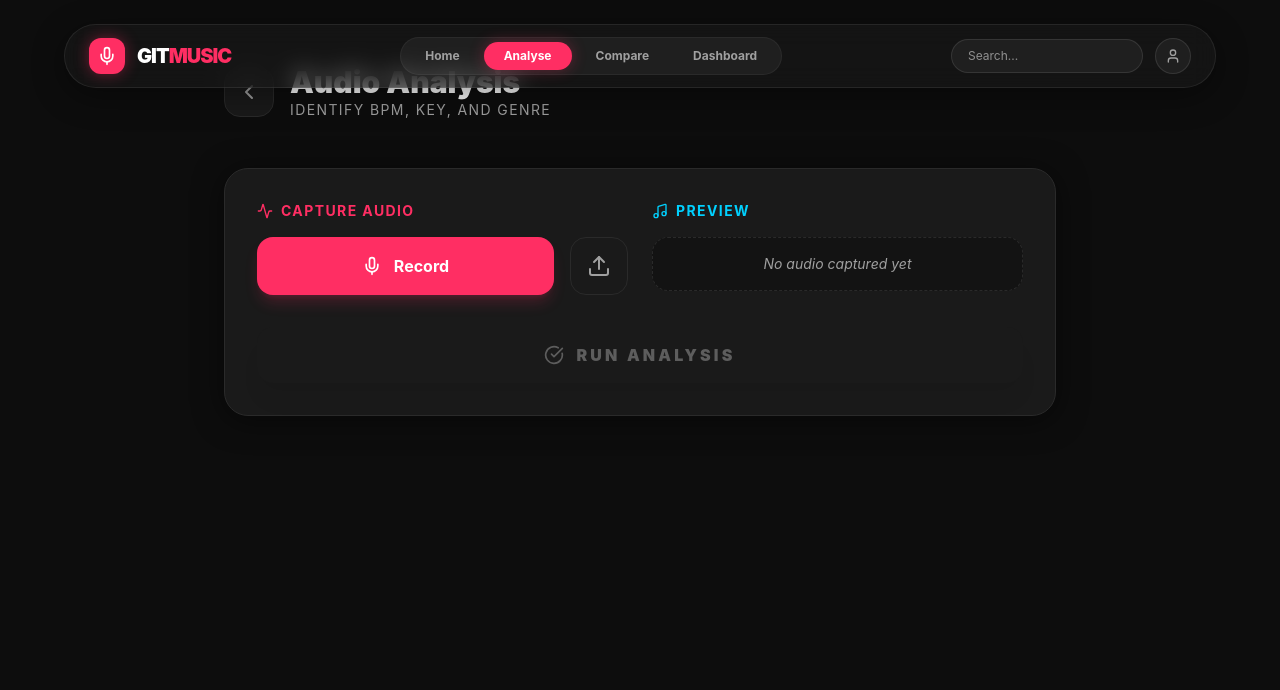
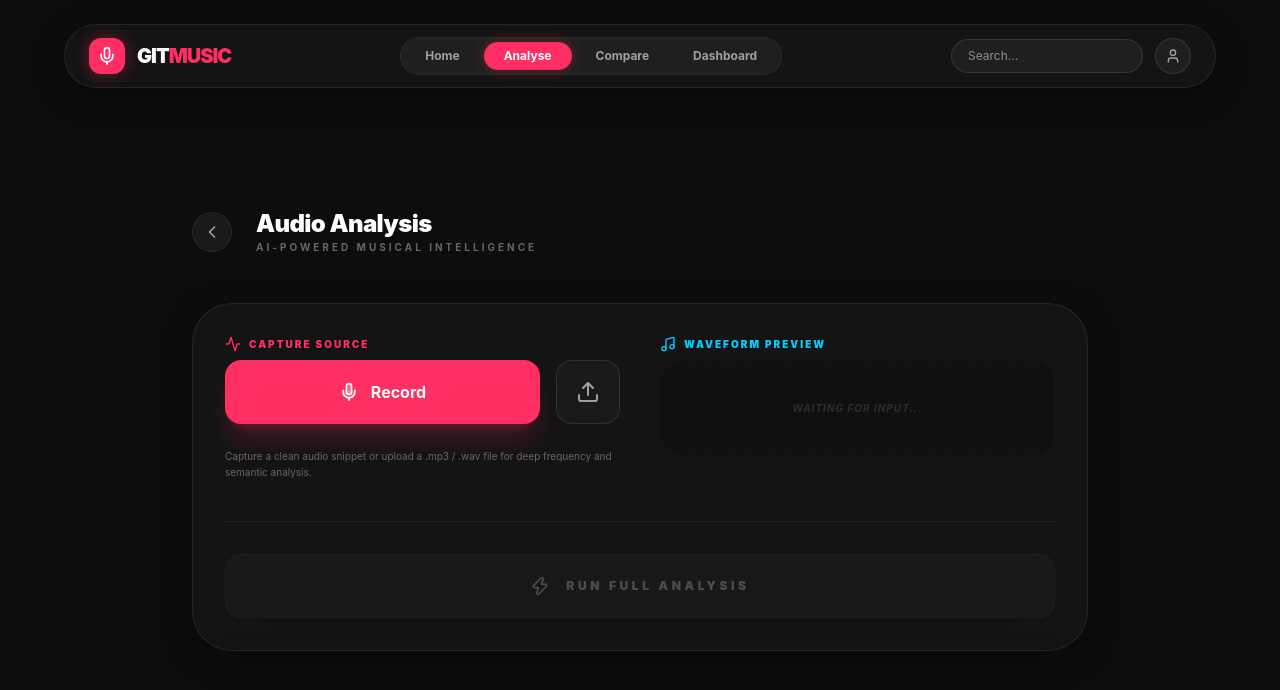
Before and after one commit to VivekGowda-BN/Git-Music, a React (Vite) app in the folder frontend/: page /analyse in a window 1280 px wide. Shown: the top 690 px of the page. Built offline with nearby package versions, Linux system fonts and the light colour scheme; no server answers.

Commit message:
A in Progress

```diff
--- a/frontend/src/App.jsx
+++ b/frontend/src/App.jsx
@@ -11,7 +11,7 @@ const API_URL = 'http://localhost:3000';
 
 function Dashboard({ recordings, filteredRecordings, selectedParentId, setSelectedParentId, handleRecordingSaved, handleDelete }) {
   return (
-    <main className="grid grid-cols-1 lg:grid-cols-3 gap-6 md:gap-10 pt-24">
+    <main className="grid grid-cols-1 lg:grid-cols-3 gap-6 md:gap-10 pt-44">
       <div className="lg:col-span-1 space-y-6 md:space-y-8">
         <div className="glass-panel p-5 md:p-8 rounded-3xl">
           <h2 className="text-lg md:text-xl font-bold mb-6 flex items-center gap-3 text-white">
--- a/frontend/src/components/AnalysePage.jsx
+++ b/frontend/src/components/AnalysePage.jsx
@@ -1,6 +1,12 @@
-import React, { useState, useRef } from 'react';
+import React, { useState, useRef, useEffect } from 'react';
 import axios from 'axios';
-import { Mic, Square, Upload, Play, Pause, Loader, ChevronLeft, CheckCircle, Music, Activity, Layers } from 'lucide-react';
+import WaveSurfer from 'wavesurfer.js';
+import { motion, AnimatePresence } from 'framer-motion';
+import {
+  Mic, Square, Upload, Activity, Music,
+  Layers, ChevronLeft, Loader, CheckCircle,
+  Zap, Play, Pause, Trash2
+} from 'lucide-react';
 import { useNavigate } from 'react-router-dom';
 
 const API_URL = 'http://localhost:3000';
@@ -13,10 +19,48 @@ function AnalysePage() {
   const [isAnalysing, setIsAnalysing] = useState(false);
   const [results, setResults] = useState(null);
   const [error, setError] = useState(null);
+  const [isPlaying, setIsPlaying] = useState(false);
 
+  const waveformRef = useRef(null);
+  const wavesurferRef = useRef(null);
   const mediaRecorderRef = useRef(null);
   const audioChunksRef = useRef([]);
   const fileInputRef = useRef(null);
+
+  // Initialize WaveSurfer
+  useEffect(() => {
+    if (waveformRef.current && audioUrl) {
+      console.log('[AnalysePage] Initializing WaveSurfer');
+      try {
+        if (wavesurferRef.current) {
+          wavesurferRef.current.destroy();
+        }
+
+        wavesurferRef.current = WaveSurfer.create({
+          container: waveformRef.current,
+          waveColor: '#2A2A2A',
+          progressColor: '#FF2E63',
+          cursorColor: 'transparent',
+          barWidth: 2,
+          barRadius: 3,
+          height: 80,
+          normalize: true,
+        });
+
+        wavesurferRef.current.load(audioUrl);
+
+        wavesurferRef.current.on('finish', () => setIsPlaying(false));
+        wavesurferRef.current.on('play', () => setIsPlaying(true));
+        wavesurferRef.current.on('pause', () => setIsPlaying(false));
+      } catch (e) {
+        console.error('[AnalysePage] WaveSurfer error:', e);
+      }
+
+      return () => {
+        if (wavesurferRef.current) wavesurferRef.current.destroy();
+      };
+    }
+  }, [audioUrl]);
 
   const startRecording = async () => {
     try {
@@ -42,7 +86,7 @@ function AnalysePage() {
       setResults(null);
     } catch (err) {
       console.error('Recording error:', err);
-      setError('Microphone access denied');
+      setError('Microphone access denied. Please check permissions.');
     }
   };
 
@@ -64,10 +108,7 @@ function AnalysePage() {
   };
 
   const analyseAudio = async () => {
-    if (!audioBlob) {
-      setError('Please record or upload audio first');
-      return;
-    }
+    if (!audioBlob) return;
 
     setIsAnalysing(true);
     setError(null);
@@ -82,145 +123,250 @@ function AnalysePage() {
       setResults(res.data);
     } catch (err) {
       console.error('Analysis error:', err);
-      setError('Failed to analyze audio. Ensure backend services are running.');
+      setError('Failed to analyze audio. Ensure Ollama and backend services are running.');
     } finally {
       setIsAnalysing(false);
     }
   };
 
+  const togglePlay = () => {
+    if (wavesurferRef.current) {
+      wavesurferRef.current.playPause();
+    }
+  };
+
+  const clearAudio = () => {
+    setAudioBlob(null);
+    setAudioUrl(null);
+    setResults(null);
+    if (wavesurferRef.current) wavesurferRef.current.destroy();
+  };
+
   return (
-    <div className="min-h-screen bg-background text-text-main p-4 sm:p-6 md:p-8 max-w-4xl mx-auto font-sans">
-      <header className="flex items-center gap-4 mb-12">
+    <div className="min-h-screen bg-background text-white pt-44 pb-20 px-4 sm:px-6 font-sans overflow-x-hidden">
+      <div className="max-w-4xl mx-auto">
+        {/* Header */}
+        <motion.header
+          initial={{ opacity: 0, y: -20 }}
+          animate={{ opacity: 1, y: 0 }}
+          className="flex items-center gap-6 mb-12"
+        >
           <button
             onClick={() => navigate('/')}
-          className="p-3 bg-surface border border-border-dim rounded-2xl hover:bg-primary/10 transition-all text-text-dim hover:text-primary"
+            className="w-10 h-10 flex items-center justify-center bg-surface border border-white/5 rounded-full hover:bg-primary/20 hover:text-primary transition-all text-text-dim"
           >
-          <ChevronLeft className="w-6 h-6" />
+            <ChevronLeft className="w-5 h-5" />
           </button>
           <div>
-          <h1 className="text-3xl font-black text-white">Audio Analysis</h1>
-          <p className="text-text-dim text-sm uppercase tracking-widest">Identify BPM, Key, and Genre</p>
+            <h1 className="text-2xl font-black tracking-tight">Audio Analysis</h1>
+            <p className="text-text-dim text-[10px] uppercase tracking-[0.3em] font-bold opacity-60">AI-Powered Musical Intelligence</p>
           </div>
-      </header>
+        </motion.header>
 
         <main className="space-y-8">
-        <div className="glass-panel p-8 rounded-3xl space-y-8">
-          <div className="grid grid-cols-1 md:grid-cols-2 gap-6">
-            {/* Capture Section */}
-            <div className="space-y-4">
-              <h3 className="text-sm font-bold uppercase tracking-widest text-primary flex items-center gap-2">
-                <Activity className="w-4 h-4" /> Capture Audio
-              </h3>
+          {/* Main Interface Panel */}
+          <motion.div
+            initial={{ opacity: 0, scale: 0.98 }}
+            animate={{ opacity: 1, scale: 1 }}
+            className="navbar-glass p-8 rounded-[40px] border border-white/5"
+          >
+            <div className="grid grid-cols-1 lg:grid-cols-2 gap-10">
+              {/* Left: Input Controls */}
+              <div className="space-y-6">
+                <div className="flex items-center gap-2 mb-2">
+                  <Activity className="w-4 h-4 text-primary" />
+                  <h3 className="text-[10px] font-black uppercase tracking-[0.2em] text-primary">Capture Source</h3>
+                </div>
+
                 <div className="flex gap-4">
                   {!isRecording ? (
                     <button
                       onClick={startRecording}
-                    className="flex-1 flex items-center justify-center gap-3 bg-primary text-white py-4 rounded-2xl font-bold transition-all hover:scale-[1.02] shadow-lg shadow-primary/20"
+                      className="flex-1 h-16 flex items-center justify-center gap-3 bg-primary text-white rounded-2xl font-bold transition-all hover:scale-[1.02] active:scale-95 shadow-xl shadow-primary/20"
                     >
-                    <Mic className="w-5 h-5" /> Record
+                      <Mic className="w-5 h-5 fill-white/20" /> Record
                     </button>
                   ) : (
                     <button
                       onClick={stopRecording}
-                    className="flex-1 flex items-center justify-center gap-3 bg-white text-black py-4 rounded-2xl font-bold transition-all recording-pulse"
+                      className="flex-1 h-16 flex items-center justify-center gap-3 bg-white text-black rounded-2xl font-bold transition-all recording-pulse"
                     >
                       <Square className="w-5 h-5 fill-black" /> Stop
                     </button>
                   )}
+
                   <button
                     onClick={() => fileInputRef.current.click()}
-                  className="p-4 bg-surface border border-border-dim rounded-2xl text-text-dim hover:text-white transition-all"
-                  title="Upload"
+                    className="w-16 h-16 flex items-center justify-center bg-surface border border-white/10 rounded-2xl text-text-dim hover:text-white transition-all hover:bg-white/5"
+                    title="Upload File"
                   >
                     <Upload className="w-6 h-6" />
                   </button>
-                <input type="file" ref={fileInputRef} onChange={handleFileUpload} accept="audio/*" className="hidden" />
+                  <input
+                    type="file"
+                    ref={fileInputRef}
+                    onChange={handleFileUpload}
+                    accept="audio/mp3,audio/wav,audio/webm"
+                    className="hidden"
+                  />
+                </div>
+
+                <p className="text-[10px] text-text-dim/60 leading-relaxed">
+                  Capture a clean audio snippet or upload a .mp3 / .wav file for deep frequency and semantic analysis.
+                </p>
+              </div>
+
+              {/* Right: Waveform Preview */}
+              <div className="space-y-6 relative">
+                <div className="flex items-center justify-between mb-2">
+                  <div className="flex items-center gap-2">
+                    <Music className="w-4 h-4 text-accent" />
+                    <h3 className="text-[10px] font-black uppercase tracking-[0.2em] text-accent">Waveform Preview</h3>
+                  </div>
+                  {audioUrl && (
+                    <button onClick={clearAudio} className="text-text-dim hover:text-red-500 transition-colors">
+                      <Trash2 className="w-4 h-4" />
+                    </button>
+                  )}
+                </div>
+
+                <div className={`relative h-24 bg-black/40 border border-white/5 rounded-3xl overflow-hidden flex items-center justify-center ${!audioUrl ? 'border-dashed opacity-50' : ''}`}>
+                  {audioUrl ? (
+                    <div ref={waveformRef} className="w-full px-6" />
+                  ) : (
+                    <span className="text-[10px] text-text-dim font-bold uppercase tracking-widest italic opacity-40">Waiting for input...</span>
+                  )}
+
+                  {audioUrl && (
+                    <button
+                      onClick={togglePlay}
+                      className="absolute inset-0 m-auto w-10 h-10 flex items-center justify-center bg-white/10 backdrop-blur-md rounded-full border border-white/10 hover:bg-white/20 transition-all z-10"
+                    >
+                      {isPlaying ? <Pause className="w-4 h-4 fill-white" /> : <Play className="w-4 h-4 fill-white ml-0.5" />}
+                    </button>
+                  )}
+                </div>
               </div>
             </div>
 
-            {/* Playback Preview */}
-            <div className="space-y-4">
-              <h3 className="text-sm font-bold uppercase tracking-widest text-accent flex items-center gap-2">
-                <Music className="w-4 h-4" /> Preview
-              </h3>
-              {audioUrl ? (
-                <div className="bg-[#0D0D0D] border border-border-dim p-4 rounded-2xl flex items-center justify-between">
-                  <div className="flex items-center gap-3">
-                    <div className="w-10 h-10 bg-accent/20 rounded-full flex items-center justify-center text-accent">
-                      <Music className="w-5 h-5" />
-                    </div>
-                    <span className="text-sm font-medium text-white">Ready for analysis</span>
-                  </div>
-                  <audio src={audioUrl} controls className="h-8 max-w-[150px]" />
-                </div>
-              ) : (
-                <div className="bg-[#0D0D0D]/50 border border-dashed border-border-dim p-4 rounded-2xl text-center text-text-dim text-sm italic">
-                  No audio captured yet
-                </div>
-              )}
-            </div>
-          </div>
-
-          {/* Analyse Button */}
+            {/* Analysis Action */}
+            <div className="mt-10 pt-8 border-t border-white/5">
               <button
                 onClick={analyseAudio}
                 disabled={!audioBlob || isAnalysing}
-            className={`w-full h-14 rounded-2xl font-black uppercase tracking-[0.2em] transition-all flex items-center justify-center gap-3 shadow-xl ${
-              isAnalysing
-                ? 'bg-surface text-text-dim cursor-not-allowed'
+                className={`w-full h-16 rounded-2xl font-black uppercase tracking-[0.3em] text-xs transition-all flex items-center justify-center gap-4 shadow-2xl ${isAnalysing
+                    ? 'bg-white/5 text-text-dim cursor-wait'
                     : audioBlob
-                  ? 'bg-gradient-to-r from-[#FF2E63] to-[#FF5F7E] text-white hover:scale-[1.01] shadow-primary/30'
-                  : 'bg-surface text-text-dim opacity-50 cursor-not-allowed'
+                      ? 'bg-gradient-to-r from-primary to-[#FF5F7E] text-white hover:scale-[1.01] shadow-primary/30 active:scale-[0.99]'
+                      : 'bg-white/5 text-text-dim opacity-40 cursor-not-allowed border border-white/5'
                   }`}
               >
                 {isAnalysing ? (
                   <>
                     <Loader className="w-5 h-5 animate-spin" />
-                <span>Analysing Frequency...</span>
+                    <span>Analyzing Audio Intelligence...</span>
                   </>
                 ) : (
                   <>
-                <CheckCircle className="w-5 h-5" />
-                <span>Run Analysis</span>
+                    <Zap className={`w-5 h-5 ${audioBlob ? 'fill-white' : ''}`} />
+                    <span>Run Full Analysis</span>
                   </>
                 )}
               </button>
+            </div>
+          </motion.div>
 
+          {/* Error Message */}
+          <AnimatePresence>
             {error && (
-            <div className="p-4 bg-red-500/10 border border-red-500/20 rounded-2xl text-red-500 text-sm flex items-center gap-3">
-              <Activity className="w-5 h-5" />
+              <motion.div
+                initial={{ opacity: 0, y: 10 }}
+                animate={{ opacity: 1, y: 0 }}
+                exit={{ opacity: 0, y: 10 }}
+                className="p-5 bg-red-500/10 border border-red-500/20 rounded-2xl text-red-500 text-[11px] font-bold flex items-center gap-3"
+              >
+                <div className="w-2 h-2 bg-red-500 rounded-full animate-pulse" />
                 {error}
+              </motion.div>
+            )}
+          </AnimatePresence>
+
+          {/* Results Grid */}
+          <AnimatePresence mode="wait">
+            {results && (
+              <motion.div
+                initial={{ opacity: 0, y: 40 }}
+                animate={{ opacity: 1, y: 0 }}
+                className="grid grid-cols-1 md:grid-cols-2 lg:grid-cols-3 gap-6"
+              >
+                <ResultCard
+                  label="Tempo"
+                  value={`${results.bpm} BPM`}
+                  sub={`Energy: ${Math.round((results.energy || 0) * 100)}%`}
+                  Icon={Zap}
+                  iconColor="text-primary"
+                />
+                <ResultCard
+                  label="Musical Key"
+                  value={results.key}
+                  sub="Scale Harmony"
+                  Icon={Music}
+                  iconColor="text-accent"
+                />
+                <ResultCard
+                  label="Mood"
+                  value={results.mood || "Unknown"}
+                  sub="Emotional Tone"
+                  Icon={Activity}
+                  iconColor="text-yellow-400"
+                />
+                <ResultCard
+                  label="Genre"
+                  value={results.genre || "Unknown"}
+                  sub="Stylistic Profile"
+                  Icon={Layers}
+                  iconColor="text-emerald-400"
+                />
+                <ResultCard
+                  label="Instruments"
+                  value={Array.isArray(results.instruments) ? results.instruments.join(', ') : (results.instruments || "Unknown")}
+                  sub="Spectral Signature"
+                  Icon={Mic}
+                  iconColor="text-orange-400"
+                />
+                <ResultCard
+                  label="Freq Range"
+                  value={results.frequency_range ? `${results.frequency_range.low} - ${results.frequency_range.high} Hz` : "20 - 20k Hz"}
+                  sub="Spectral Width"
+                  Icon={Zap}
+                  iconColor="text-sky-400"
+                />
+              </motion.div>
+            )}
+          </AnimatePresence>
+        </main>
       </div>
-          )}
-        </div>
-
-        {/* Results Section */}
-        {results && (
-          <div className="grid grid-cols-1 md:grid-cols-2 lg:grid-cols-3 gap-6 animate-in fade-in slide-in-from-bottom-4 duration-500">
-            <ResultCard label="Tempo" value={`${results.bpm} BPM`} icon={<Activity className="text-primary" />} />
-            <ResultCard label="Musical Key" value={results.key} icon={<Music className="text-accent" />} />
-            <ResultCard label="Genre" value={results.genre} icon={<Layers className="text-emerald-400" />} />
-            <ResultCard label="Instrument" value={results.instrument} icon={<Mic className="text-orange-400" />} />
-            <ResultCard label="High Freq" value={`${results.highest_frequency.value} Hz`} icon={<Activity className="text-sky-400" />} />
-            <ResultCard label="Low Freq" value={`${results.lowest_frequency.value} Hz`} icon={<Activity className="text-indigo-400" />} />
-          </div>
-        )}
-      </main>
     </div>
   );
 }
 
-function ResultCard({ label, value, icon }) {
+function ResultCard({ label, value, sub, Icon, iconColor }) {
   return (
-    <div className="glass-panel p-6 rounded-3xl border border-white/5 hover:border-white/10 transition-all group">
-      <div className="flex items-center gap-3 mb-4">
-        <div className="p-2 bg-white/5 rounded-xl group-hover:bg-white/10 transition-all">
-          {icon}
+    <motion.div
+      whileHover={{ y: -5, scale: 1.02 }}
+      className="navbar-glass p-7 rounded-[32px] border border-white/5 hover:border-white/10 transition-all group"
+    >
+      <div className="flex items-center gap-3 mb-6">
+        <div className="w-10 h-10 bg-white/5 rounded-xl flex items-center justify-center group-hover:bg-white/10 transition-all">
+          <Icon className={iconColor} size={18} />
         </div>
-        <span className="text-[10px] font-black uppercase tracking-widest text-text-dim">{label}</span>
+        <div className="flex flex-col">
+          <span className="text-[9px] font-black uppercase tracking-widest text-text-dim leading-none">{label}</span>
+          <span className="text-[8px] font-bold text-text-dim/40 uppercase mt-1">{sub}</span>
         </div>
-      <div className="text-2xl font-black text-white">{value}</div>
       </div>
+      <div className="text-xl font-black text-white tracking-tight">{value}</div>
+    </motion.div>
   );
 }
 
```
Also changed, not shown: 1 other file (tests, documents, lock files or other folders). Lines whose indentation alone changed are shown as unchanged.
